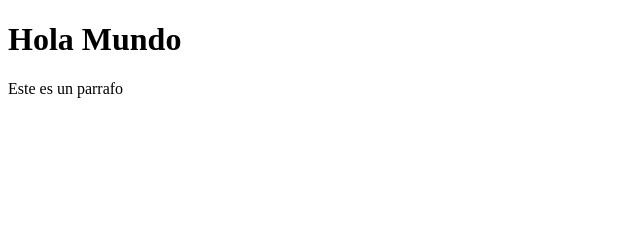
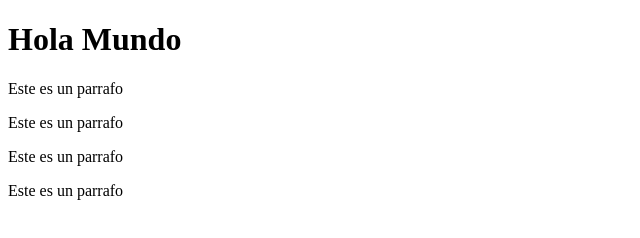
Before and after one commit to Giulianayarleque/proyectoGit, a plain HTML site: page index.html in a window 1280 px wide. Shown: the whole page, without its empty margins (0-640 px from the left). Drawn offline with Linux system fonts and the light colour scheme.

Commit message:
Se añadio más parrafos y se añadio texto al Readme

```diff
--- a/index.html
+++ b/index.html
@@ -11,6 +11,9 @@
 <body>
   <h1>Hola Mundo</h1>
   <p> Este es un parrafo</p>
+  <p> Este es un parrafo</p>
+  <p> Este es un parrafo</p>
+  <p> Este es un parrafo</p>
 </body>
 
 </html>
```
Also changed, not shown: 1 other file.
